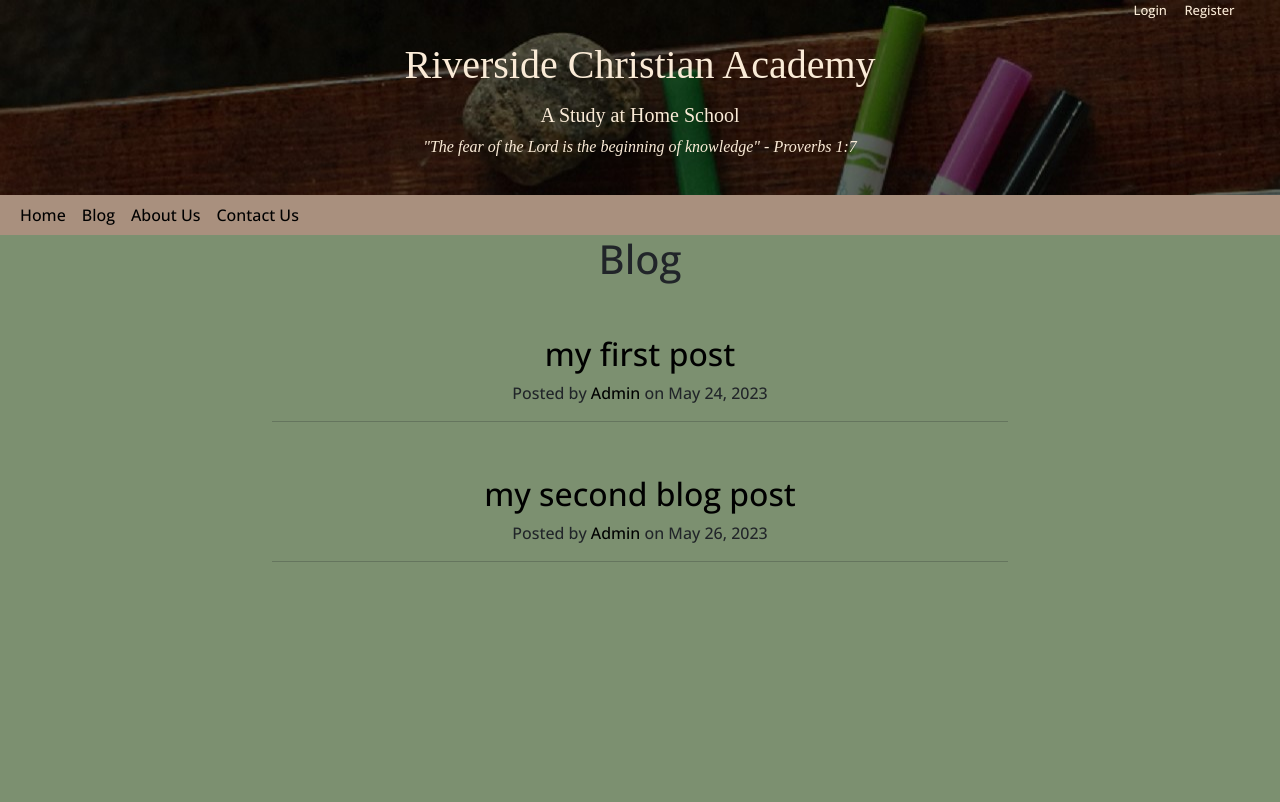
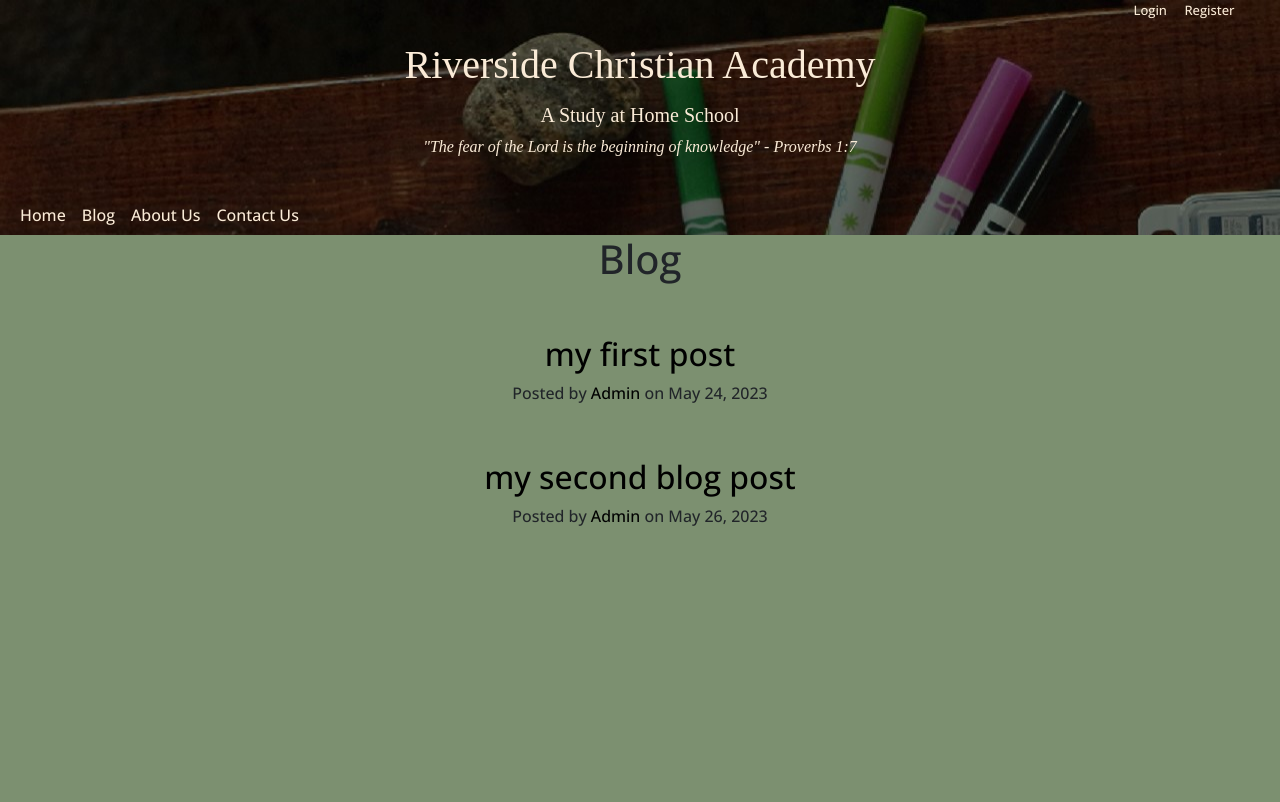
Before and after one commit to Darkmatter789/fictional-pancake, a Flask app: page /all-blog-posts in a window 1280 px wide. Shown: the top 802 px of the page. Run offline with Flask 3, Linux system fonts and the light colour scheme; data comes from the database, SQL or seed files in the repository; both versions use the stored data as it was after the commit; some libraries are stand-ins or nearby versions; some web fonts are replaced.

Commit message:
More CSS and styling

```diff
--- a/static/CSS/styles.css
+++ b/static/CSS/styles.css
@@ -10,12 +10,31 @@ h1 {
     padding-bottom: 1%;
 }
 
+hr {
+    border-style: dotted;
+    width: 100px;
+    border-left: 0;
+    border-bottom: 0;
+    border-right: 0;
+    border-width: 10px;
+    border-color: #515353;
+    margin: 50px auto 50px;
+}
+
 footer {
     position: relative;
     left: 0;
     bottom: 0px;
     width: 100%;
     margin-top: 151px;
+}
+
+
+.navbar-toggler:active,
+.navbar-toggler:focus {
+  outline: none !important;
+  box-shadow: none !important;
+  border-color: transparent !important;
 }
 
 
@@ -29,13 +48,15 @@ footer {
 }
 
 
-.header-nav {
+/* .header-nav {
     background-color: #A9907E;
 }
+ */
 
 header {
     padding-top: 1px;
 }
+
 
 .title {
     font-family: 'BioRhyme', serif;
@@ -44,29 +65,39 @@ header {
     color: antiquewhite;
 }
 
+
+.all_devotionals {
+    margin-bottom: 17%;
+}
+
 .login {
     padding-left: 85%;
     font-size: small;
 }
+
 
 .login-link {
     margin: 7px;
     color: antiquewhite;
 }
 
+
 .login-message {
     text-align: center;
     color: red;
 }
+
 
 .navbar {
     padding: 0;
 
 }
 
+
 .navbar-nav {
     text-align: left;
-    background-color: #A9907E;
+    /* background-color: #A9907E; */
+    color: antiquewhite;
 }
 
 
@@ -74,79 +105,106 @@ header {
     background-color: aliceblue;
 }
 
+
 .section {
     padding: 5% 20%;
 }
+
 
 .anouncements{
     padding: 0% 20%;
     text-align: left;
 }
 
+
 #devotional-img {
     padding-bottom: 5%;
 }
+
 
 #terry-img {
     border-radius: 50%;
     padding-bottom: 3%;
 }
 
+
 .content {
     text-align: left;
 }
+
 
 .contact-title {
     padding-top: 50px;
 }
 
+
 .page-footer {
     padding-top: 190px;
 }
+
 
 #name {
     color: black;
 }
 
+
+.post-title:hover {
+    color: antiquewhite;
+}
+
+
 .new-post-title {
     padding-top: 50px;
 }
 
+
 .blog-post {
     text-align: left;
 }
+
 
 .edit-btn {
     text-align: left;
     padding-bottom: 5%;
 }
 
+
 .blog-comment {
     text-align: left;
     font-weight: bold;
 }
 
+
 .post-heading {
     padding-top: 5%;
 }
+
 
 .post-preview {
     padding-top: 5%;
 }
 
+
 .commentText {
     text-align: left;
 }
 
+
 .edit {
     text-align: right;
 }
+
 
 .footer {
     background-color: antiquewhite;
     padding-bottom: 20px;
 }
 
+
 .list-inline {
     margin-top: 20px;
 }
+
+#navigation-btn {
+    color: antiquewhite;
+}
--- a/templates/blog-post.html
+++ b/templates/blog-post.html
@@ -28,7 +28,7 @@
             {% endif %}
           {% endif %}
           <hr>
-
+          <h6>Comments</h6>
           {% for comment in comments %}
             {% if comment.blog_post_id == post.id %}
           <div class="col-lg-8 col-md-10 mx-auto comment">
--- a/templates/blog.html
+++ b/templates/blog.html
@@ -21,7 +21,7 @@
           {% endif %}
         </p>
       </div>
-      <hr>
+      <!-- <hr> -->
       {% endfor %}
       {% if current_user.is_authenticated: %}
         {% if current_user.id == 1 %}
--- a/templates/header.html
+++ b/templates/header.html
@@ -41,25 +41,25 @@
                     <div class="collapse navbar-collapse" id="navbarTogglerDemo01">
                         <ul class="navbar-nav me-auto mb-2 mb-lg-0">
                             <li class="nav-item">
-                            <a class="nav-link active" aria-current="page" href="/">Home</a>
+                            <a class="nav-link active" id="navigation-btn" aria-current="page" href="/">Home</a>
                             </li>
                             <li class="nav-item">
-                            <a class="nav-link active" aria-current="page" href="{{url_for('all_blog_posts')}}">Blog</a>
+                            <a class="nav-link active" id="navigation-btn" aria-current="page" href="{{url_for('all_blog_posts')}}">Blog</a>
                             </li>
                             {% if current_user.is_authenticated: %}
                             <li class="nav-item">
-                            <a class="nav-link active" aria-current="page" href="{{url_for('all_messages')}}">Message Board</a>
+                            <a class="nav-link active" id="navigation-btn" aria-current="page" href="{{url_for('all_messages')}}">Message Board</a>
                             </li>
                             {% endif %}
                             <li class="nav-item">
-                            <a class="nav-link active" aria-current="page" href="{{url_for('about_us')}}">About Us</a>
+                            <a class="nav-link active" id="navigation-btn" aria-current="page" href="{{url_for('about_us')}}">About Us</a>
                             </li>
                             <li class="nav-item">
-                            <a class="nav-link active" aria-current="page" href="{{url_for('contact')}}">Contact Us</a>
+                            <a class="nav-link active" id="navigation-btn" aria-current="page" href="{{url_for('contact')}}">Contact Us</a>
                             </li>
                             {% if current_user.name == "Admin" %}
                             <li class="nav-item">
-                                <a class="nav-link active" aria-current="page" href="{{url_for('dashboard')}}">Dashboard</a>
+                                <a class="nav-link active" id="navigation-btn" aria-current="page" href="{{url_for('dashboard')}}">Dashboard</a>
                             </li>
                             {% endif %}
                         </ul>
--- a/templates/messages.html
+++ b/templates/messages.html
@@ -21,7 +21,7 @@
           {% endif %}
         </p>
       </div>
-      <hr>
+      <!-- <hr> -->
       {% endfor %}
       {% if current_user.is_authenticated: %}
       <div class="clearfix">
```
Also changed, not shown: instance/RCA-Users.db.
